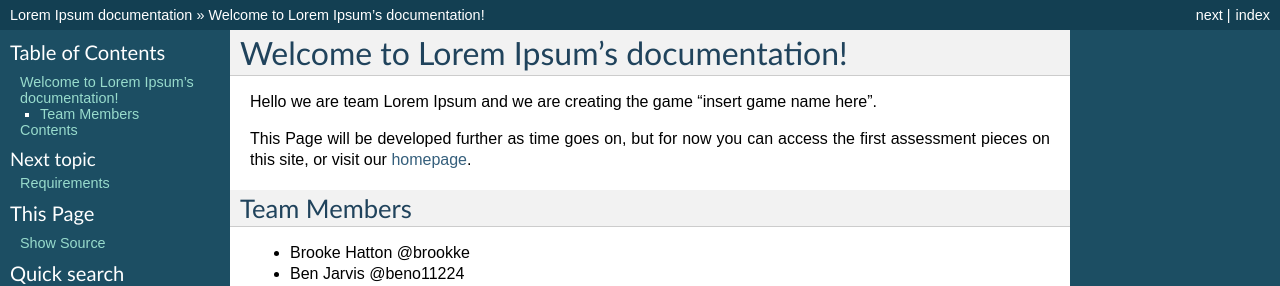
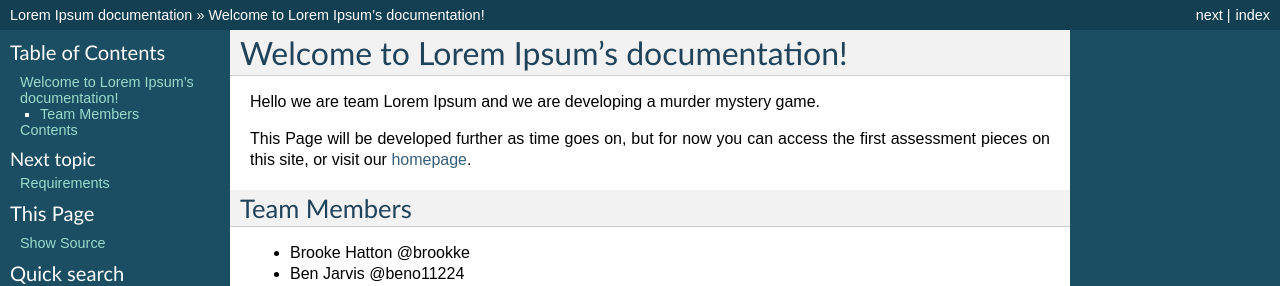
Before and after one commit to JamesNXN/TNN-Assesment-3, a Sphinx documentation site: the page built from docs/index.rst, in a window 1280 px wide. Shown: the top 286 px of the page. Built offline with Sphinx 7.4.7, drawn with Linux system fonts in a browser that asks for light colours.

Commit message:
Update index.rst

```diff
--- a/docs/index.rst
+++ b/docs/index.rst
@@ -6,7 +6,7 @@
 Welcome to Lorem Ipsum's documentation!
 =======================================
 
-Hello we are team Lorem Ipsum and we are creating the game "insert game name here".
+Hello we are team Lorem Ipsum and we are developing a murder mystery game.
 
 This Page will be developed further as time goes on, but for now you can access the first assessment pieces on this site,
 or visit our `homepage <http://lihq.me/>`_.
```
